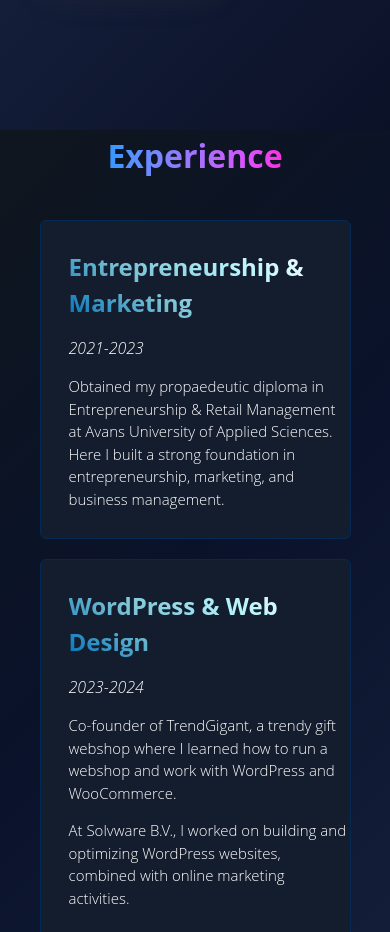
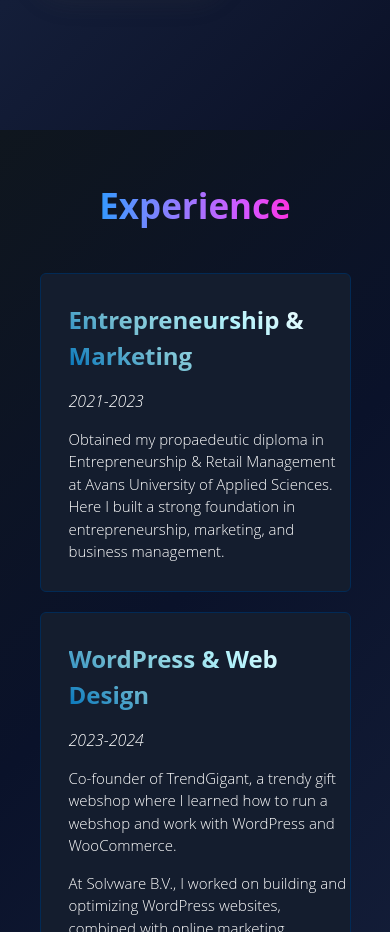
Before and after one commit to phsworks/portfolio-react, a React (Vite) app: page /aboutme in a window 390 px wide. Shown: the part 1020-1952 px from the top of the page. Built offline with nearby package versions, Linux system fonts and the light colour scheme.

Commit message:
mobile adjustments and skills card color

```diff
--- a/src/Components/Hero.css
+++ b/src/Components/Hero.css
@@ -15,6 +15,7 @@
 
   .title {
     font-size: 60px;
+    padding-bottom: 20px;
   }
 
 
--- a/src/Components/Skills.css
+++ b/src/Components/Skills.css
@@ -47,7 +47,7 @@
   align-items: center;
   justify-content: center;
   gap: 15px;
-  background-color: #172026;
+  background-color: #121820;
   padding: 35px;
   border-radius: 10px;
   box-shadow: rgba(0, 0, 0, 0.2) 0px 8px 24px;
--- a/src/index.css
+++ b/src/index.css
@@ -51,7 +51,7 @@ h1, h2
 
 
 h2 {
-  font-size: 32px;
+  font-size: 35px;
   background-clip: text;
   -webkit-text-fill-color: transparent;
 }
--- a/src/pages/AboutPage.css
+++ b/src/pages/AboutPage.css
@@ -107,7 +107,7 @@
   background-color: var(--light--gradient);
   min-height: 100vh;
   padding: 100px 0;
-  height: 1450px;
+  height: 1550px;
 
   h3 {
     background-image: linear-gradient(40deg, #0072ba, #77bfd2, #b3f2fb, #ffffff);
```
